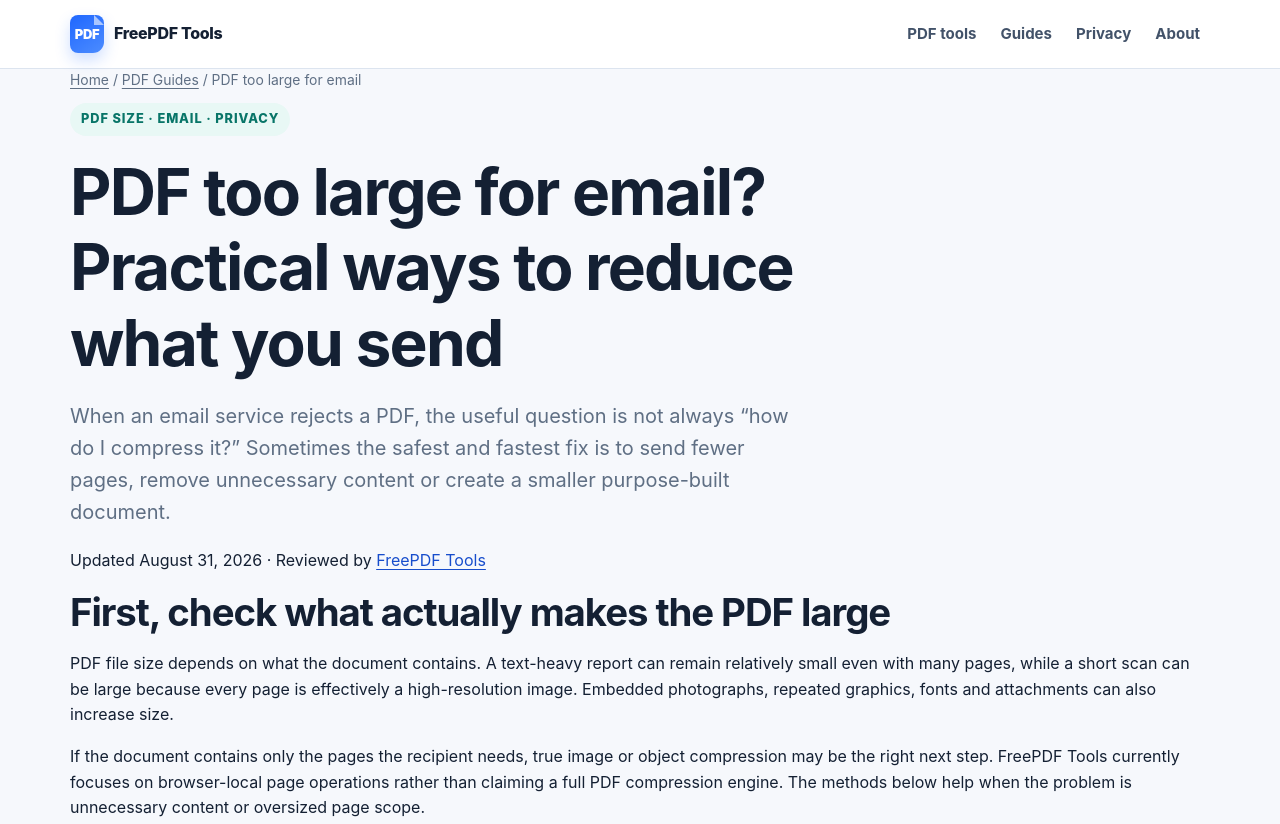
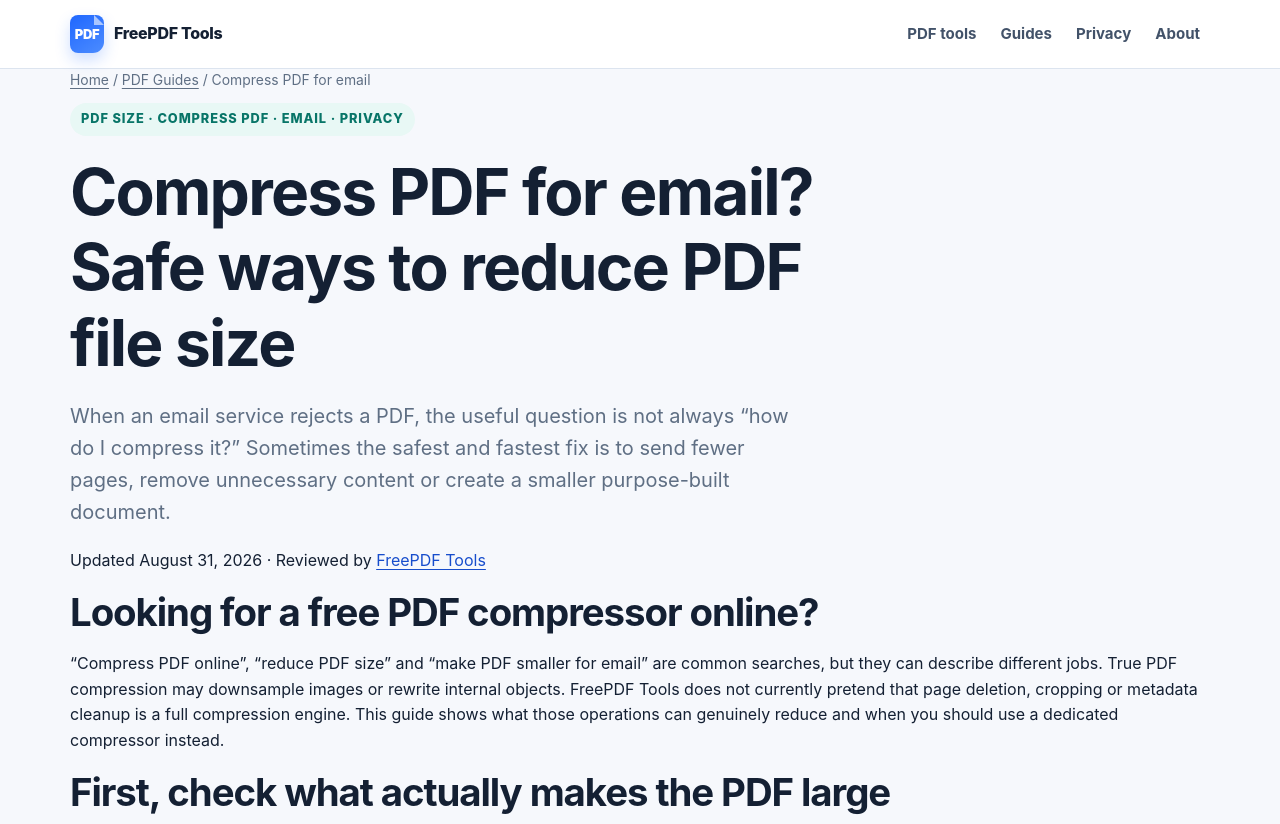
Before and after one commit to nagapurinarayana-ship-it/freepdfconverter, a website: page guides/reduce-pdf-file-size-for-email.html in a window 1280 px wide. Shown: the top 824 px of the page. Drawn offline with Linux system fonts and the light colour scheme.

Commit message:
Expand SEO around popular PDF search intents
Strengthen high-intent PDF search coverage, internal discovery and honest PDF-size/compression guidance while preserving strict SEO normalization.

```diff
--- a/assets/js/common.js
+++ b/assets/js/common.js
@@ -114,6 +114,53 @@
     };
   }
 
+  function appendPopularSearches() {
+    if (document.querySelector("[data-popular-pdf-searches]")) return;
+    var path = window.location.pathname;
+    var groups = {
+      organize: [
+        ["/tools/merge-pdf", "merge PDF online free"],
+        ["/tools/split-pdf", "split PDF online"],
+        ["/tools/organize-pdf", "reorder or delete PDF pages"],
+        ["/tools/rotate-pdf", "rotate PDF pages"],
+        ["/tools/add-page-numbers", "add page numbers to PDF"]
+      ],
+      convert: [
+        ["/tools/jpg-to-pdf", "JPG to PDF converter"],
+        ["/tools/pdf-to-image", "PDF to JPG or PNG"],
+        ["/tools/extract-pdf-text", "extract text from PDF"],
+        ["/guides/pdf-to-jpg-vs-png", "PDF to JPG vs PNG"],
+        ["/guides/jpg-png-to-pdf", "convert images to PDF"]
+      ],
+      privacy: [
+        ["/tools/unlock-pdf", "unlock PDF with known password"],
+        ["/tools/remove-pdf-metadata", "remove PDF metadata"],
+        ["/guides/pdf-converter-without-upload", "PDF converter without upload"],
+        ["/guides/are-online-pdf-converters-safe", "are online PDF converters safe"],
+        ["/how-local-processing", "private browser PDF processing"]
+      ],
+      default: [
+        ["/tools/merge-pdf", "free merge PDF online"],
+        ["/tools/split-pdf", "free split PDF online"],
+        ["/tools/unlock-pdf", "unlock PDF online"],
+        ["/tools/jpg-to-pdf", "JPG to PDF converter"],
+        ["/tools/pdf-to-image", "PDF to JPG converter"],
+        ["/tools/organize-pdf", "organize PDF pages"],
+        ["/guides/reduce-pdf-file-size-for-email", "PDF too large for email"],
+        ["/guides/pdf-converter-without-upload", "PDF tools without upload"]
+      ]
+    };
+    var list = /merge|split|organize|rotate|page-numbers/.test(path) ? groups.organize : /jpg|image|extract-text/.test(path) ? groups.convert : /unlock|metadata|safe|without-upload|local-processing/.test(path) ? groups.privacy : groups.default;
+    var section = document.createElement("section");
+    section.dataset.popularPdfSearches = "1";
+    section.setAttribute("aria-labelledby", "popular-pdf-searches-title");
+    section.style.cssText = "max-width:1120px;margin:36px auto;padding:0 20px";
+    section.innerHTML = '<div style="border:1px solid #dfe6f2;border-radius:18px;background:#f8fbff;padding:22px"><span style="font-size:12px;font-weight:800;letter-spacing:.08em;text-transform:uppercase;color:#1f67ff">Popular PDF searches</span><h2 id="popular-pdf-searches-title" style="margin:8px 0 8px;font-size:24px">Related free PDF tools and guides</h2><p style="margin:0 0 14px;color:#536174;line-height:1.6">Choose the exact task you need. FreePDF Tools focuses on browser-based workflows with no account and no document upload for supported operations.</p><nav aria-label="Popular PDF searches" style="display:flex;flex-wrap:wrap;gap:9px">' + list.map(function (item) { return '<a href="' + item[0] + '" style="display:inline-block;border:1px solid #d7e2f3;background:white;border-radius:999px;padding:8px 12px;color:#174fae;text-decoration:none;font-weight:700;font-size:14px">' + item[1] + '</a>'; }).join("") + '</nav></div>';
+    var footer = document.querySelector("footer");
+    if (footer && footer.parentNode) footer.parentNode.insertBefore(section, footer);
+    else document.body.appendChild(section);
+  }
+
   window.FreePDF = Object.freeze({
     MB: MB,
     formatBytes: formatBytes,
@@ -133,6 +180,9 @@
     node.textContent = String(new Date().getFullYear());
   });
 
+  if (document.readyState === "loading") document.addEventListener("DOMContentLoaded", appendPopularSearches, { once: true });
+  else appendPopularSearches();
+
   if ("serviceWorker" in navigator && /^https?:$/.test(window.location.protocol)) {
     window.addEventListener("load", function () {
       navigator.serviceWorker.register("/service-worker.js").catch(function () {
--- a/guides/reduce-pdf-file-size-for-email.html
+++ b/guides/reduce-pdf-file-size-for-email.html
@@ -1,34 +1,37 @@
 <!doctype html><html lang="en"><head>
 <meta charset="utf-8"><meta name="viewport" content="width=device-width,initial-scale=1">
-<title>PDF Too Large for Email? Reduce What You Send | FreePDF Tools</title>
-<meta name="description" content="Learn practical ways to make a PDF easier to email by removing unused pages, extracting only what matters, cropping excess space and handling image-heavy documents safely.">
+<title>Compress PDF for Email? Reduce PDF File Size Safely | FreePDF Tools</title>
+<meta name="description" content="Need to compress a PDF for email? Learn safe ways to reduce PDF file size by extracting pages, removing unnecessary content, handling scans and understanding true compression.">
 <link rel="canonical" href="https://freepdfconverter-all-in-one.pages.dev/guides/reduce-pdf-file-size-for-email">
 <meta name="robots" content="index,follow,max-image-preview:large,max-snippet:-1,max-video-preview:-1">
 <meta property="og:type" content="article">
 <meta property="og:site_name" content="FreePDF Tools">
-<meta property="og:title" content="PDF Too Large for Email? Reduce What You Send | FreePDF Tools">
-<meta property="og:description" content="Learn practical ways to make a PDF easier to email by removing unused pages, extracting only what matters, cropping excess space and handling image-heavy documents safely.">
+<meta property="og:title" content="Compress PDF for Email? Reduce PDF File Size Safely | FreePDF Tools">
 <meta property="og:url" content="https://freepdfconverter-all-in-one.pages.dev/guides/reduce-pdf-file-size-for-email">
 <meta property="og:image" content="https://freepdfconverter-all-in-one.pages.dev/assets/images/freepdf-tools-social.jpg">
-<meta property="og:image:alt" content="FreePDF Tools — private browser-based PDF utilities">
 <meta property="og:image:width" content="1200">
 <meta property="og:image:height" content="630">
 <meta name="twitter:card" content="summary_large_image">
-<meta name="twitter:title" content="PDF Too Large for Email? Reduce What You Send | FreePDF Tools">
-<meta name="twitter:description" content="Learn practical ways to make a PDF easier to email by removing unused pages, extracting only what matters, cropping excess space and handling image-heavy documents safely.">
+<meta name="twitter:title" content="Compress PDF for Email? Reduce PDF File Size Safely | FreePDF Tools">
 <meta name="twitter:image" content="https://freepdfconverter-all-in-one.pages.dev/assets/images/freepdf-tools-social.jpg">
-<meta name="twitter:image:alt" content="FreePDF Tools — private browser-based PDF utilities">
-<script type="application/ld+json">{"@context":"https://schema.org","@type":"WebPage","name":"PDF Too Large for Email? Reduce What You Send | FreePDF Tools","description":"Learn practical ways to make a PDF easier to email by removing unused pages, extracting only what matters, cropping excess space and handling image-heavy documents safely.","url":"https://freepdfconverter-all-in-one.pages.dev/guides/reduce-pdf-file-size-for-email","image":"https://freepdfconverter-all-in-one.pages.dev/assets/images/freepdf-tools-social.jpg","isPartOf":{"@type":"WebSite","name":"FreePDF Tools","url":"https://freepdfconverter-all-in-one.pages.dev/"},"inLanguage":"en"}</script>
-<script type="application/ld+json">{"@context":"https://schema.org","@type":"Article","headline":"PDF Too Large for Email? Practical Ways to Reduce What You Send","description":"A practical guide to reducing the amount of PDF content you need to email while preserving useful document quality.","url":"https://freepdfconverter-all-in-one.pages.dev/guides/reduce-pdf-file-size-for-email","mainEntityOfPage":{"@type":"WebPage","@id":"https://freepdfconverter-all-in-one.pages.dev/guides/reduce-pdf-file-size-for-email"},"author":{"@type":"Organization","name":"FreePDF Tools","url":"https://freepdfconverter-all-in-one.pages.dev/about"},"publisher":{"@type":"Organization","name":"FreePDF Tools","url":"https://freepdfconverter-all-in-one.pages.dev/about"},"image":"https://freepdfconverter-all-in-one.pages.dev/assets/images/freepdf-tools-social.jpg","datePublished":"2026-08-31","dateModified":"2026-08-31","inLanguage":"en"}</script>
+<script type="application/ld+json">{"@context":"https://schema.org","@type":"WebPage","name":"Compress PDF for Email? Reduce PDF File Size Safely | FreePDF Tools","description":"Need to compress a PDF for email? Learn safe ways to reduce PDF file size and understand when true compression is required.","url":"https://freepdfconverter-all-in-one.pages.dev/guides/reduce-pdf-file-size-for-email","image":"https://freepdfconverter-all-in-one.pages.dev/assets/images/freepdf-tools-social.jpg","isPartOf":{"@type":"WebSite","name":"FreePDF Tools","url":"https://freepdfconverter-all-in-one.pages.dev/"},"inLanguage":"en"}</script>
+<script type="application/ld+json">{"@context":"https://schema.org","@type":"Article","headline":"Compress PDF for Email? Safe Ways to Reduce PDF File Size","description":"A practical guide to reducing PDF file size for email while preserving useful document quality and understanding true compression.","url":"https://freepdfconverter-all-in-one.pages.dev/guides/reduce-pdf-file-size-for-email","mainEntityOfPage":{"@type":"WebPage","@id":"https://freepdfconverter-all-in-one.pages.dev/guides/reduce-pdf-file-size-for-email"},"author":{"@type":"Organization","name":"FreePDF Tools","url":"https://freepdfconverter-all-in-one.pages.dev/about"},"publisher":{"@type":"Organization","name":"FreePDF Tools","url":"https://freepdfconverter-all-in-one.pages.dev/about"},"image":"https://freepdfconverter-all-in-one.pages.dev/assets/images/freepdf-tools-social.jpg","datePublished":"2026-08-31","dateModified":"2026-08-31","inLanguage":"en"}</script>
 <link rel="icon" href="../assets/favicon.svg" type="image/svg+xml"><link rel="stylesheet" href="../assets/css/styles.css">
 <script src="../assets/js/common.js" defer></script><script src="../assets/js/monetization-config.js" defer></script><script src="../assets/js/ads.js" defer></script>
+<meta property="og:description" content="Need to compress a PDF for email? Learn safe ways to reduce PDF file size by extracting pages, removing unnecessary content, handling scans and understanding true compression.">
+<meta property="og:image:alt" content="FreePDF Tools — private browser-based PDF utilities">
+<meta name="twitter:description" content="Need to compress a PDF for email? Learn safe ways to reduce PDF file size by extracting pages, removing unnecessary content, handling scans and understanding true compression.">
+<meta name="twitter:image:alt" content="FreePDF Tools — private browser-based PDF utilities">
 </head><body>
 <a class="skip-link" href="#main">Skip to content</a><header class="site-header"><div class="container header-inner"><a class="logo" href="../"><span class="logo-mark">PDF</span><span>FreePDF Tools</span></a><nav class="main-nav" aria-label="Main navigation"><a href="../#tools">PDF tools</a><a href="./">Guides</a><a href="../privacy">Privacy</a><a href="../about">About</a></nav></div></header>
 <main id="main"><article class="article container">
-<div class="breadcrumbs"><a href="../">Home</a> / <a href="./">PDF Guides</a> / PDF too large for email</div>
-<span class="eyebrow">PDF size · email · privacy</span><h1>PDF too large for email? Practical ways to reduce what you send</h1>
+<div class="breadcrumbs"><a href="../">Home</a> / <a href="./">PDF Guides</a> / Compress PDF for email</div>
+<span class="eyebrow">PDF size · compress PDF · email · privacy</span><h1>Compress PDF for email? Safe ways to reduce PDF file size</h1>
 <p class="lead">When an email service rejects a PDF, the useful question is not always “how do I compress it?” Sometimes the safest and fastest fix is to send fewer pages, remove unnecessary content or create a smaller purpose-built document.</p>
 <p class="updated">Updated August 31, 2026 · Reviewed by <a href="../about">FreePDF Tools</a></p>
+
+<h2>Looking for a free PDF compressor online?</h2>
+<p>“Compress PDF online”, “reduce PDF size” and “make PDF smaller for email” are common searches, but they can describe different jobs. True PDF compression may downsample images or rewrite internal objects. FreePDF Tools does not currently pretend that page deletion, cropping or metadata cleanup is a full compression engine. This guide shows what those operations can genuinely reduce and when you should use a dedicated compressor instead.</p>
 
 <h2>First, check what actually makes the PDF large</h2>
 <p>PDF file size depends on what the document contains. A text-heavy report can remain relatively small even with many pages, while a short scan can be large because every page is effectively a high-resolution image. Embedded photographs, repeated graphics, fonts and attachments can also increase size.</p>
```
